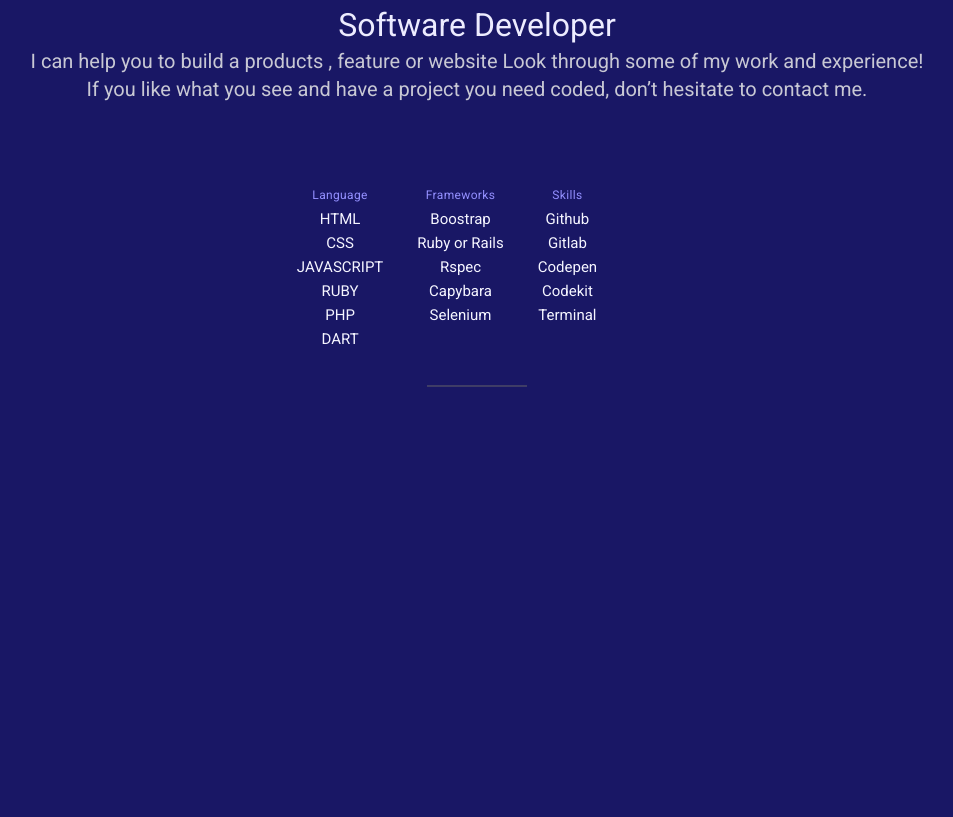
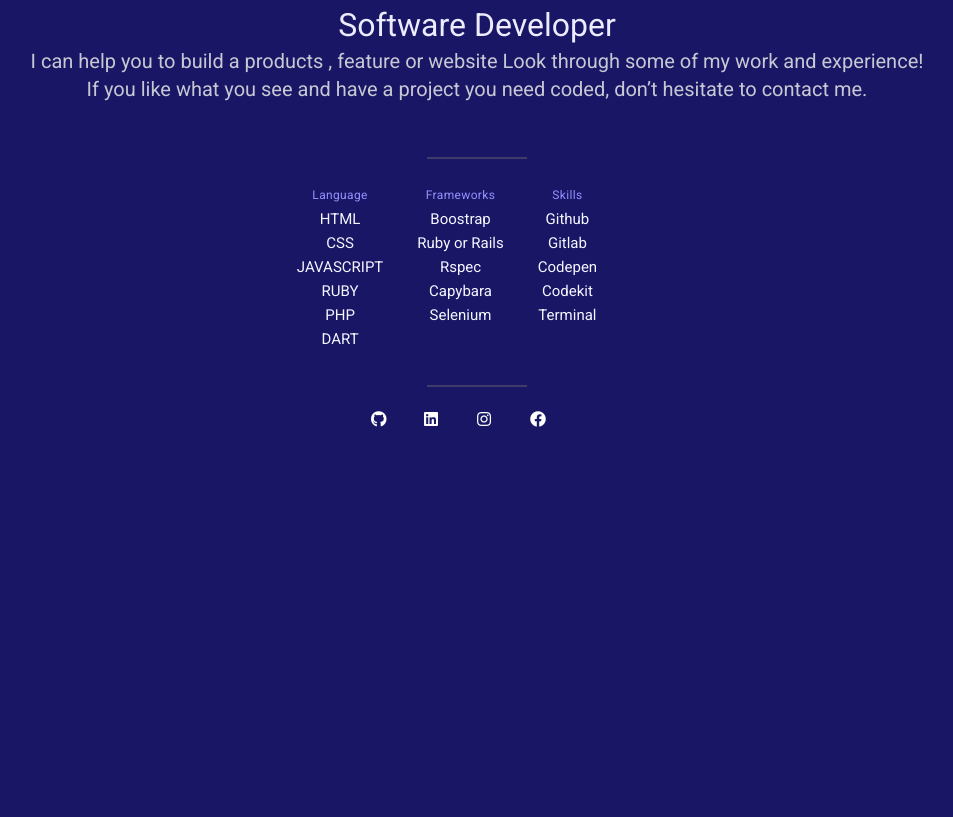
Before and after one commit to Lynn-Kish/Portofolio, a website: page index.html in a window 1280 px wide. Shown: the part 263-1080 px from the top of the page, without its empty margins (163-1116 px from the left). Drawn offline with Linux system fonts and the light colour scheme.

Commit message:
first commit

```diff
--- a/index.html
+++ b/index.html
@@ -30,7 +30,11 @@
         <p>I can help you  to build a products , feature or website Look through some of my work and experience!<br/> If you like what you see and have a project you need coded,  don’t hesitate to contact me.</p>
 
     </section>
-
+    <div class="container">
+      <svg>
+        <line x1="0" y1="5" x2="100" y2="5" />
+      </svg>
+    </div>
 
         <section class="footer section bd-container">
           <div class="footer__container bd-grid">
--- a/style.css
+++ b/style.css
@@ -153,7 +153,7 @@
 /* line's style */
 
 .container {
-  position: relative;
+  position: absolute;
   width: 100%;
   height: 100vh;
   display: flex;
```
